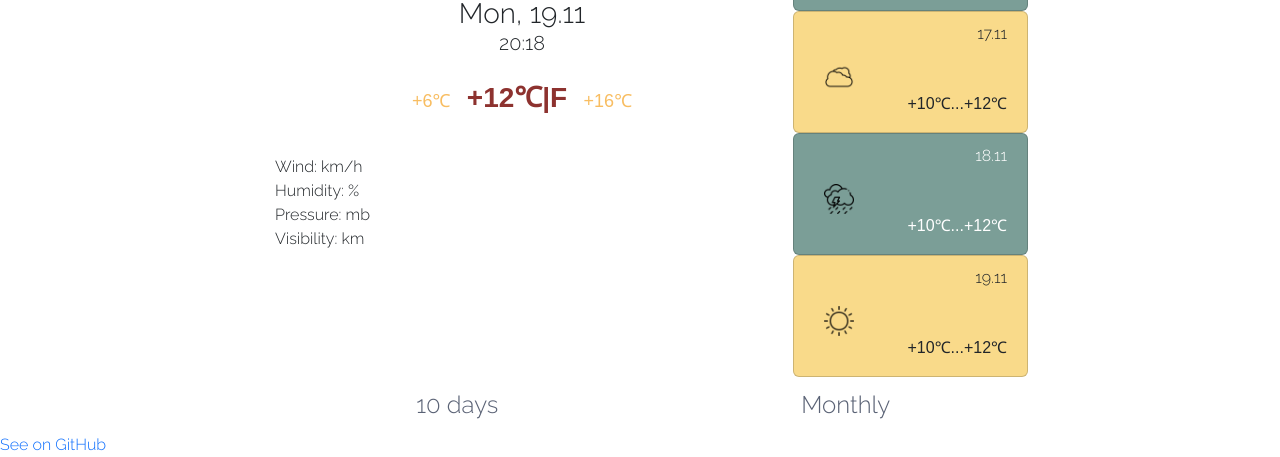
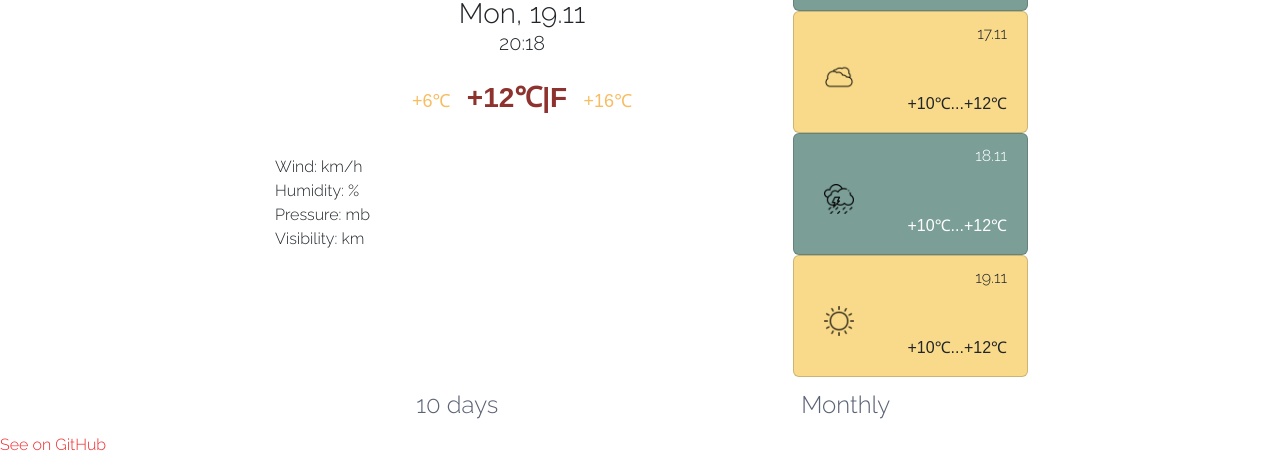
Before and after one commit to NadiiaSharafutdinova/weather-app-bright, a plain HTML site: page index.html in a window 1280 px wide. Shown: the part 395-852 px from the top of the page. Drawn offline with nearby package versions, Linux system fonts and the light colour scheme.

Commit message:
Update styles.css

```diff
--- a/styles.css
+++ b/styles.css
@@ -144,3 +144,8 @@ h3 {
 #currentPosition{
   color: #ef292a;
 }
+.link-github{
+   color: #ef292a;
+  text-decoration: none;
+
+}
```
